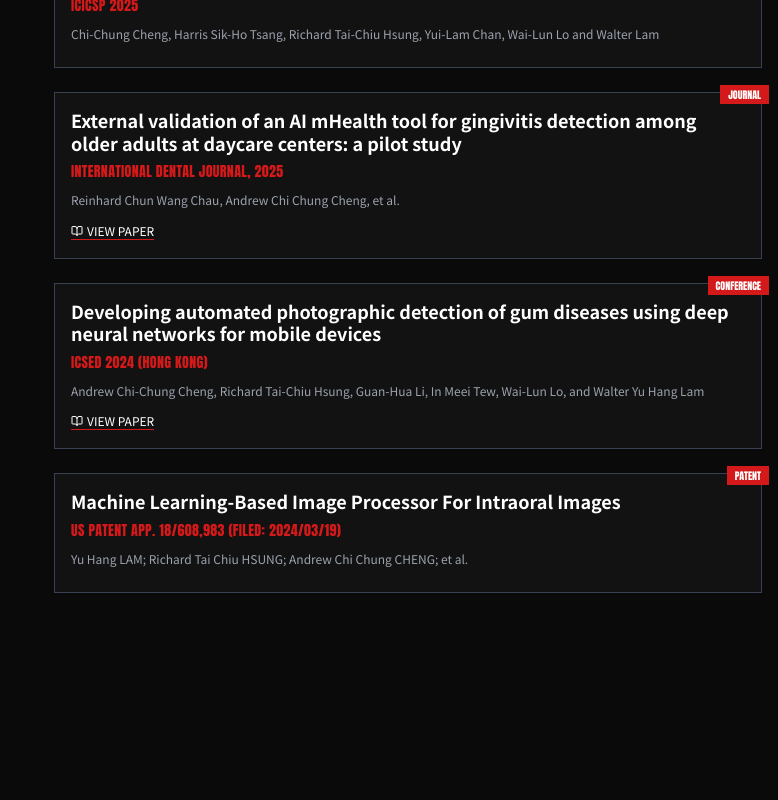
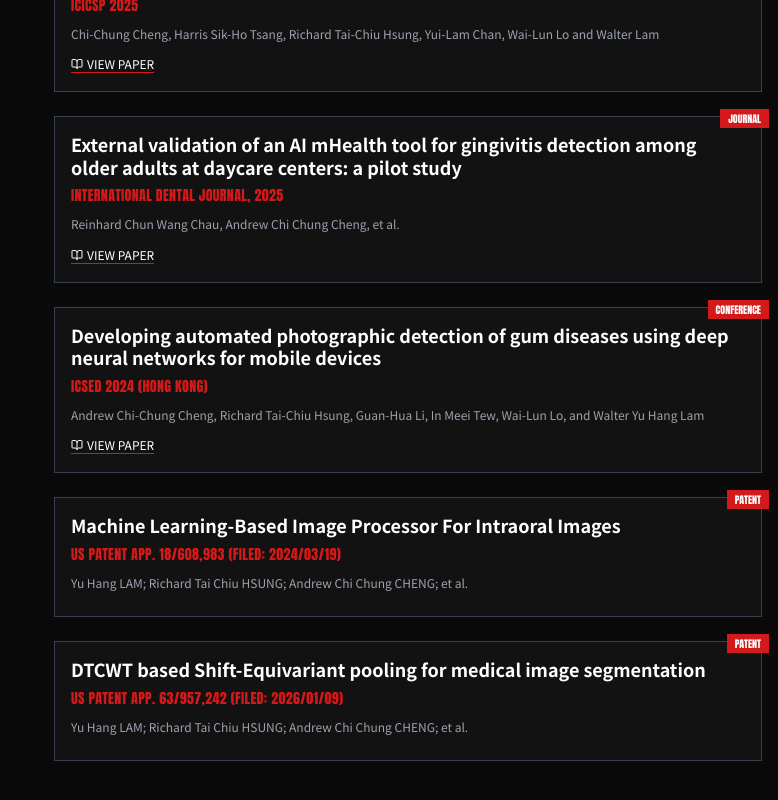
Before and after one commit to andrewcheng2016/andrewcheng2016.github.io, a Next.js app: page / in a window 1280 px wide. Shown: the part 1996-2796 px from the top of the page, without its empty margins (502-1280 px from the left). Before the commit the page ends 2669 px from the top, so only its background shows below. Built offline with nearby package versions, Linux system fonts and the light colour scheme.

Commit message:
Patent Added

```diff
--- a/src/app/page.tsx
+++ b/src/app/page.tsx
@@ -80,7 +80,7 @@ const publications = [
     title: "GumAgent: Towards an Accessible Gum Disease Detection Tool Leveraging Vision Language Model",
     venue: "ICICSP 2025",
     authors: "Chi-Chung Cheng, Harris Sik-Ho Tsang, Richard Tai-Chiu Hsung, Yui-Lam Chan, Wai-Lun Lo and Walter Lam",
-    link: null
+    link: "https://ieeexplore.ieee.org/abstract/document/11338496"
   },
   {
     type: "Journal",
@@ -100,6 +100,13 @@ const publications = [
     type: "Patent",
     title: "Machine Learning-Based Image Processor For Intraoral Images",
     venue: "US Patent App. 18/608,983 (Filed: 2024/03/19)",
+    authors: "Yu Hang LAM; Richard Tai Chiu HSUNG; Andrew Chi Chung CHENG; et al.",
+    link: null
+  },
+  {
+    type: "Patent",
+    title: "DTCWT based Shift-Equivariant pooling for medical image segmentation",
+    venue: "US Patent App. 63/957,242 (Filed: 2026/01/09)",
     authors: "Yu Hang LAM; Richard Tai Chiu HSUNG; Andrew Chi Chung CHENG; et al.",
     link: null
   }
```
